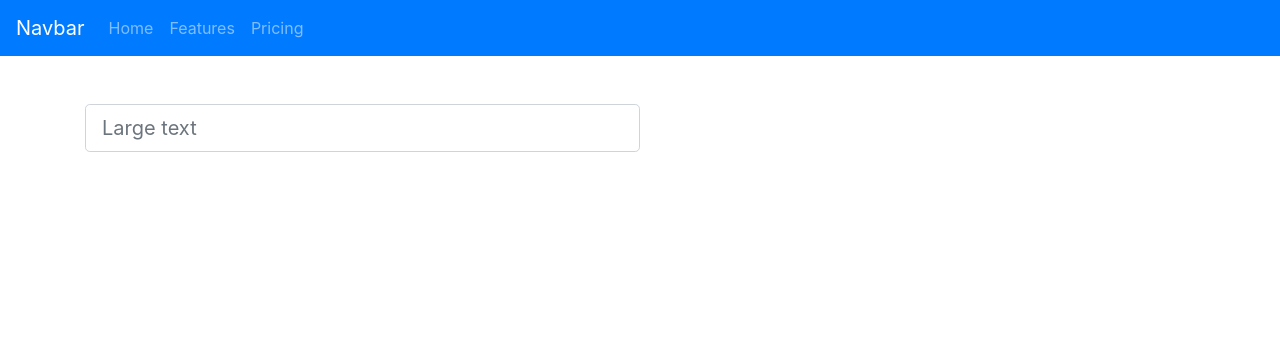
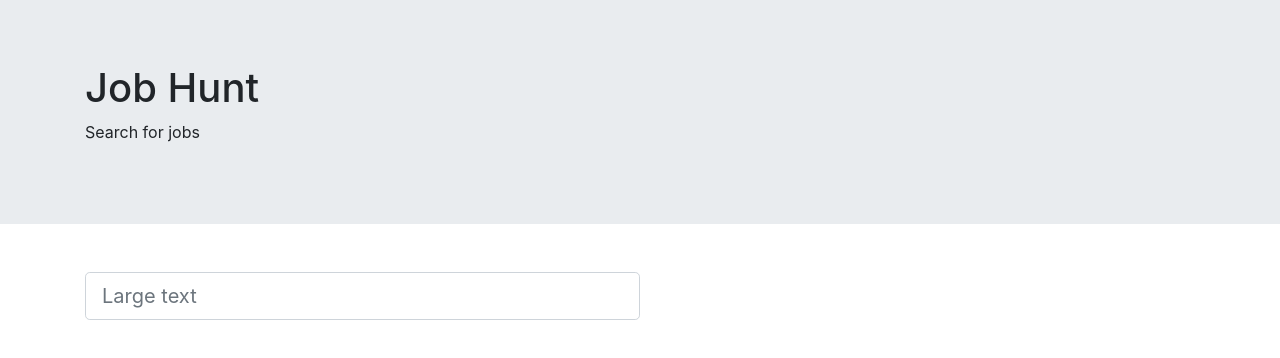
Before and after one commit to martin835/m7-job-posting-app, a React (Create React App) app in the folder job-posting-app/: page / in a window 1280 px wide. Shown: the top 358 px of the page. Built offline with nearby package versions, Linux system fonts and the light colour scheme.

Commit message:
basic tasks working

```diff
--- a/job-posting-app/src/App.js
+++ b/job-posting-app/src/App.js
@@ -14,6 +14,8 @@ import {
 } from "react-bootstrap";
 import { useState, useEffect } from "react";
 import JobPost from "./components/JobPost";
+import JobSearch from "./components/JobSearch";
+import CompanyJobs from "./components/CompanyJobs";
 
 function App() {
   const [data, setData] = useState([]);
@@ -37,52 +39,29 @@ function App() {
     }
   };
   return (
-    <>
-      <Navbar bg="primary" variant="dark">
-        <Navbar.Brand href="#home">Navbar</Navbar.Brand>
-        <Nav className="mr-auto">
-          <Nav.Link href="#home">Home</Nav.Link>
-          <Nav.Link href="#features">Features</Nav.Link>
-          <Nav.Link href="#pricing">Pricing</Nav.Link>
-        </Nav>
-        {/* <Form inline>
-          <FormControl type="text" placeholder="Search" className="mr-sm-2" />
-          <Button variant="outline-light">Search</Button>
-        </Form> */}
-      </Navbar>
-      {/*       <Jumbotron fluid>
+    <BrowserRouter>
+      <Jumbotron fluid>
         <Container>
           <h1>Job Hunt</h1>
           <p>Search for jobs</p>
         </Container>
-      </Jumbotron> */}
+      </Jumbotron>
 
-      <Container className="mt-5">
-        <Row>
-          <Col md={12}>
-            <Form.Control
-              size="lg"
-              className="w-50"
-              type="text"
-              placeholder="Large text"
-              value={searchQuery}
-              onChange={(e) => setSearchQuery(e.target.value)}
-              onKeyUp={(e) => fetchSearchData(e)}
+      <Routes>
+        <Route
+          path="/"
+          element={
+            <JobSearch
+              data={data}
+              setSearchQuery={setSearchQuery}
+              fetchSearchData={fetchSearchData}
+              searchQuery={searchQuery}
             />
-          </Col>
-        </Row>
-      </Container>
-
-      <Container>
-        <Row>
-          <Col md={12}>
-            {data.map((jobPost) => (
-              <JobPost jobPost={jobPost} />
-            ))}
-          </Col>
-        </Row>
-      </Container>
-    </>
+          }
+        />
+        <Route path="/:company_name" element={<CompanyJobs />} />
+      </Routes>
+    </BrowserRouter>
   );
 }
 
--- /dev/null
+++ b/job-posting-app/src/components/CompanyJobs.jsx
@@ -0,0 +1,46 @@
+import { Container, Row, Col } from "react-bootstrap";
+import { useParams } from "react-router-dom";
+import { useEffect, useState } from "react";
+import JobPost from "./JobPost";
+
+function CompanyJobs() {
+  const params = useParams();
+  console.log(params.company_name);
+  const [data, setData] = useState([]);
+  useEffect(() => {
+    fetchCompanyJobPosts();
+  }, []);
+
+  const fetchCompanyJobPosts = async () => {
+    try {
+      let response = await fetch(
+        `https://strive-jobs-api.herokuapp.com/jobs?company=${params.company_name}`
+      );
+      if (response.ok) {
+        let data = await response.json();
+        console.log(data);
+        setData(data.data);
+      } else {
+        alert("something wrong with the data");
+      }
+    } catch (error) {
+      console.log(error);
+    }
+  };
+
+  return (
+    <Container>
+      <Row>
+        <Col md={12}>
+          <h4>All jobs at: </h4>
+          <h2>{params.company_name}</h2>
+          {data.map((jobPost) => (
+            <JobPost jobPost={jobPost} />
+          ))}
+        </Col>
+      </Row>
+    </Container>
+  );
+}
+
+export default CompanyJobs;
--- a/job-posting-app/src/components/JobPost.jsx
+++ b/job-posting-app/src/components/JobPost.jsx
@@ -1,4 +1,5 @@
 import { Card } from "react-bootstrap";
+import { Link } from "react-router-dom";
 
 function JobPost({ jobPost }) {
   return (
@@ -13,10 +14,10 @@ function JobPost({ jobPost }) {
             {/*  Some quick example text to build on the card title and make up the
             bulk of the card's content. */}
           </Card.Text>
-          <Card.Link href={jobPost.url}>More information</Card.Link>
-          <Card.Link href="#">
+
+          <Link to={`/${jobPost.company_name}`}>
             See all jobs from {jobPost.company_name}{" "}
-          </Card.Link>
+          </Link>
         </Card.Body>
       </Card>
     </>
--- /dev/null
+++ b/job-posting-app/src/components/JobSearch.jsx
@@ -0,0 +1,35 @@
+import { Container, Row, Col, Form } from "react-bootstrap";
+import JobPost from "./JobPost";
+
+function JobSearch({ data, setSearchQuery, fetchSearchData, searchQuery }) {
+  return (
+    <>
+      <Container className="mt-5">
+        <Row>
+          <Col md={12}>
+            <Form.Control
+              size="lg"
+              className="w-50"
+              type="text"
+              placeholder="Large text"
+              value={searchQuery}
+              onChange={(e) => setSearchQuery(e.target.value)}
+              onKeyUp={(e) => fetchSearchData(e)}
+            />
+          </Col>
+        </Row>
+      </Container>
+      <Container>
+        <Row>
+          <Col md={12}>
+            {data.map((jobPost) => (
+              <JobPost jobPost={jobPost} />
+            ))}
+          </Col>
+        </Row>
+      </Container>
+    </>
+  );
+}
+
+export default JobSearch;
```
